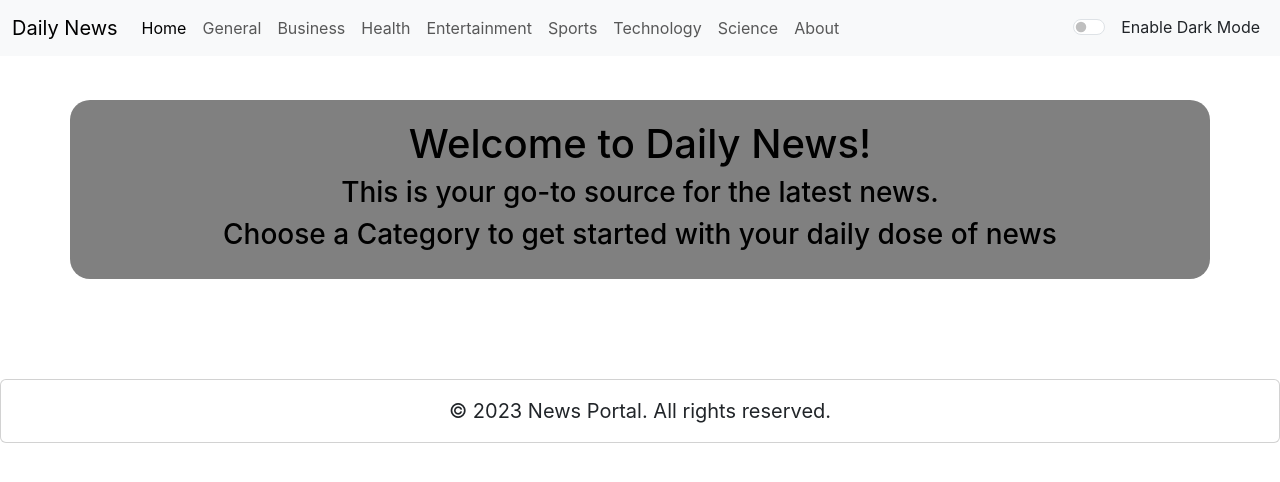
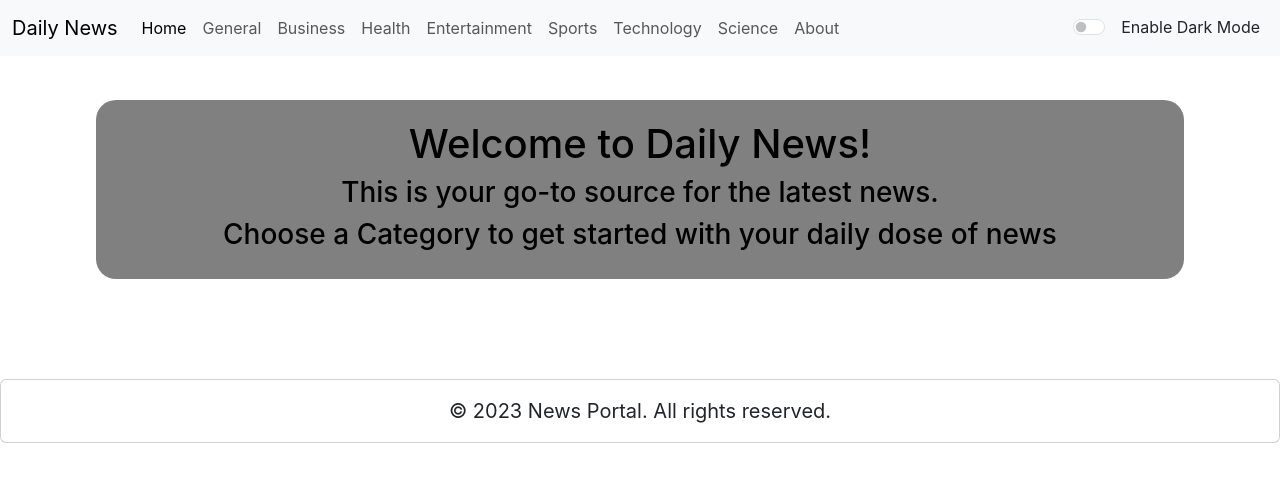
Before and after one commit to Preeti684-bhardwaj/NewApp-client, a React (Create React App) app: page / in a window 1280 px wide. Shown: the top 482 px of the page. Built offline with nearby package versions, Linux system fonts and the light colour scheme.

Commit message:
Update Home.jsx

```diff
--- a/src/component/home/Home.jsx
+++ b/src/component/home/Home.jsx
@@ -4,7 +4,7 @@ import React from 'react';
 const Home = (props) => {
   return (
     <div className="container" style={{color:props.mode==='dark'?'white':'black', textAlign: 'center',
-    margin: '100px auto',backgroundColor:'grey',padding:'20px',borderRadius:'20px'}}>
+    margin: '100px auto',backgroundColor:'grey',padding:'20px',borderRadius:'20px', width: '85vw'}}>
       <h1>Welcome to Daily News!</h1>
       <h3>This is your go-to source for the latest news.</h3>
       <h3>Choose a Category to get started with your daily dose of news</h3>
```
